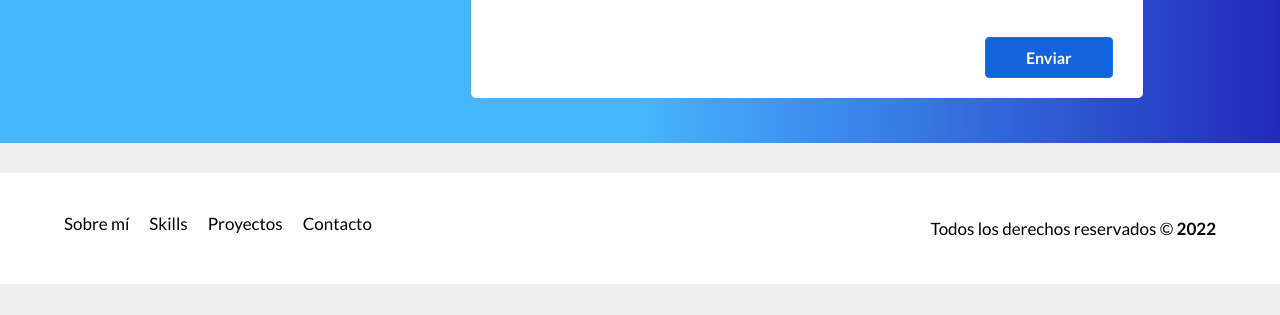
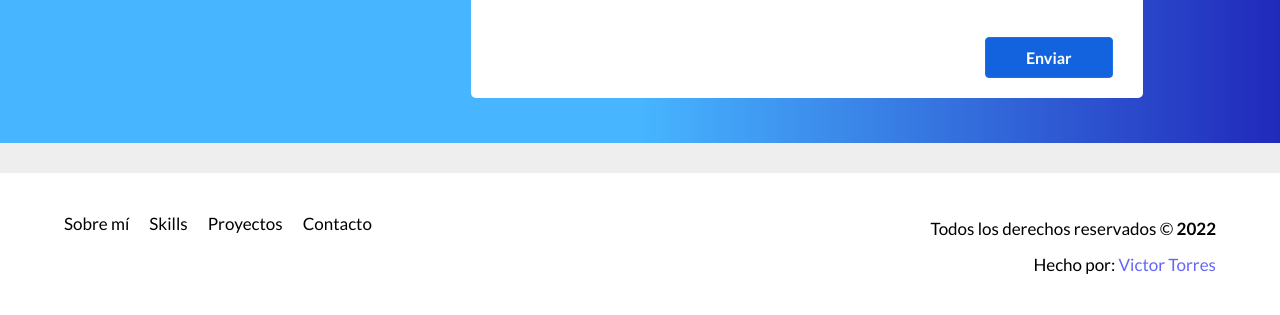
Before and after one commit to vspeed21/portfolio-web, a website: page index.html in a window 1280 px wide. Shown: the part 2920-3235 px from the top of the page. Before the commit the page ends 3204 px from the top, so only its background shows below. Drawn offline with nearby package versions, Linux system fonts and the light colour scheme.

Commit message:
hecho por... added

```diff
--- a/css/app.css
+++ b/css/app.css
@@ -1028,6 +1028,30 @@ a{
   font-size: 1.7rem;
 }
 
+.flex-footer{
+  display: flex;
+  justify-content: center;
+  margin-top: 1rem;
+  font-size: 1.7rem;
+}
+
+@media (min-width: 768px) {
+  .flex-footer{
+    justify-content: end;
+  }
+}
+
+.flex-footer a{
+  opacity: .6;
+  transition-property: opacity;
+  transition-duration: .3s;
+}
+
+.flex-footer a:hover{
+  text-decoration: underline;
+  opacity: 1;
+}
+
 /* Dark Mode */
 .dark-mode-btn{
   color: var(--blanco);
--- a/index.html
+++ b/index.html
@@ -599,6 +599,10 @@
 
       <p class="footer-copyright">Todos los derechos reservados &#169; <span id="year"></span></p>
     </div>
+    <div class="flex-footer contenedor">
+      <p class="hecho-por">Hecho por:&nbsp;</p>
+      <a href="https://github.com/vspeed21" target="_blank">Victor Torres</a>
+    </div>
   </footer>
 
   <script src="https://cdn.jsdelivr.net/npm/typed.js@2.0.12"></script>
```
